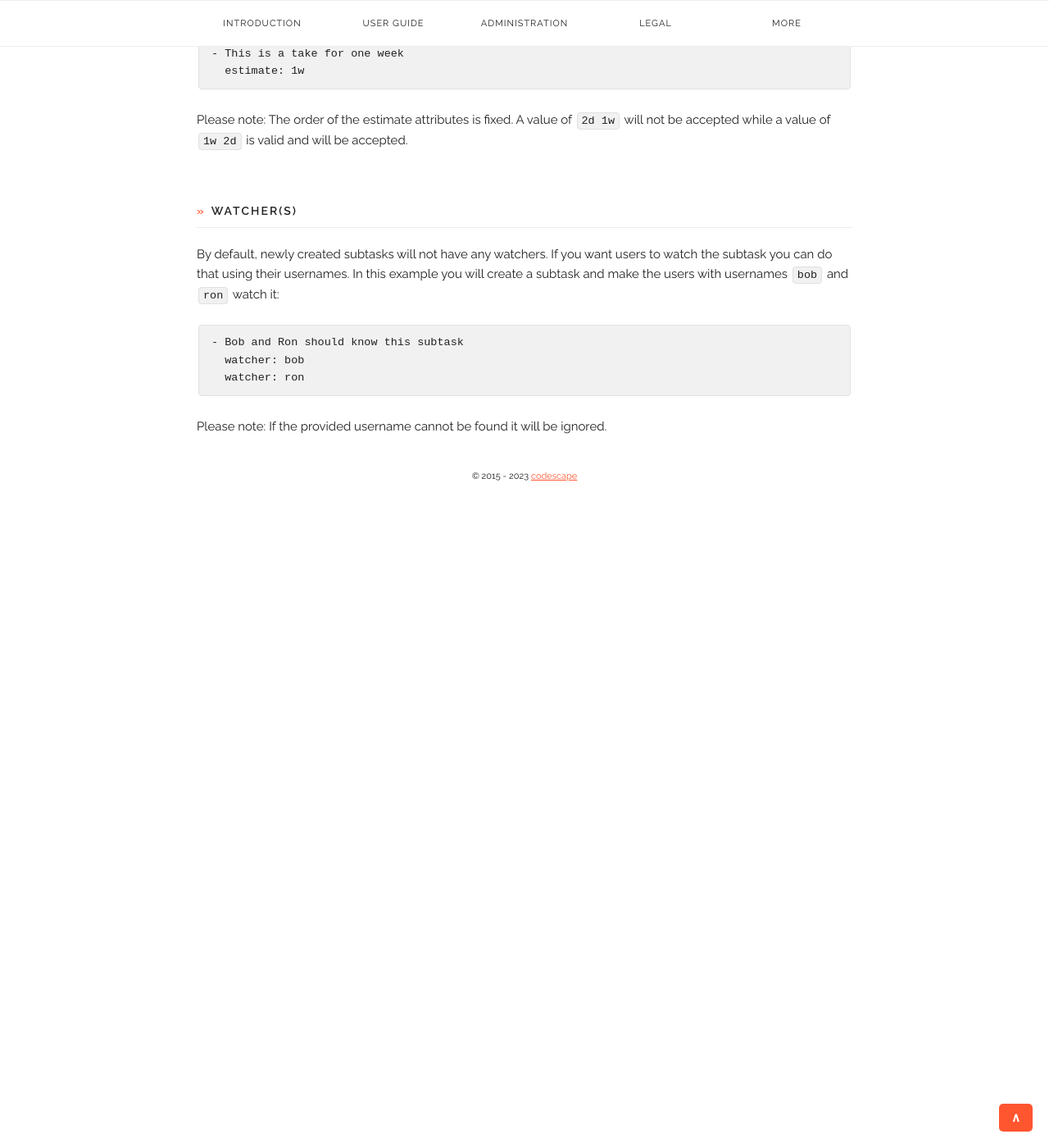
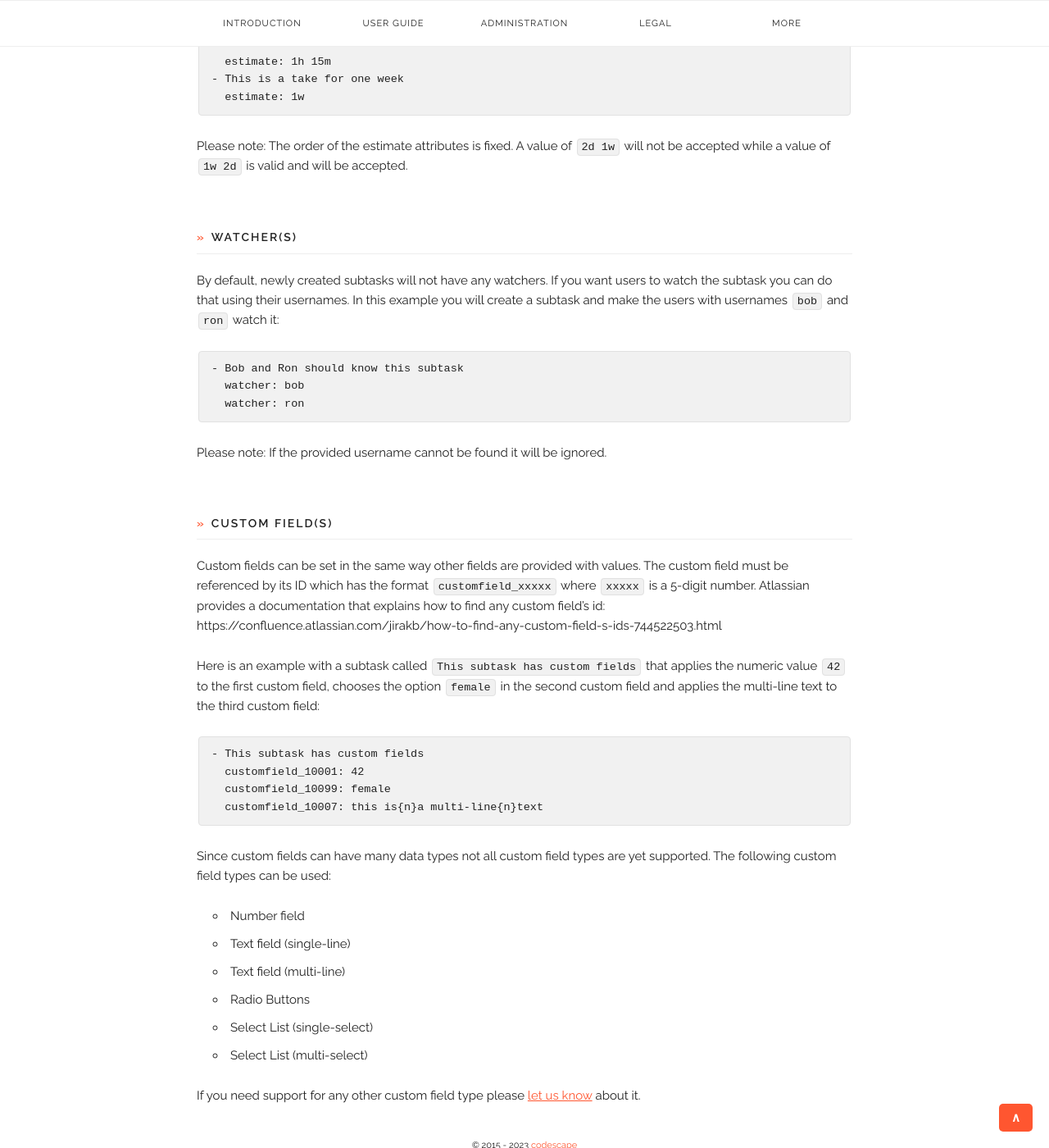
Before and after one commit to codescape/jira-multiple-subtasks, a Jekyll site: the page built from docs/syntax.md, in a window 1280 px wide and 1400 px high, scrolled down 4558 px. Shown: the whole window at 82% size. Built offline with Jekyll 4.4.1, drawn with Linux system fonts in a browser that asks for light colours; nearby versions of some CDN libraries; before the commit the page ends 5173 px from its top, so only the background shows below that.

Commit message:
feat: add documentation for custom field support (#50)

```diff
--- a/docs/syntax.md
+++ b/docs/syntax.md
@@ -159,3 +159,29 @@
       watcher: ron
 
 Please note: If the provided username cannot be found it will be ignored.
+
+#### Custom Field(s)
+
+Custom fields can be set in the same way other fields are provided with values.
+The custom field must be referenced by its ID which has the format `customfield_xxxxx` where `xxxxx` is a 5-digit number.
+Atlassian provides a documentation that explains how to find any custom field's id:
+https://confluence.atlassian.com/jirakb/how-to-find-any-custom-field-s-ids-744522503.html
+
+Here is an example with a subtask called `This subtask has custom fields` that applies the numeric value `42` to the first custom field, chooses the option `female` in the second custom field and applies the multi-line text to the third custom field:
+
+    - This subtask has custom fields
+      customfield_10001: 42
+      customfield_10099: female
+      customfield_10007: this is{n}a multi-line{n}text
+
+Since custom fields can have many data types not all custom field types are yet supported.
+The following custom field types can be used:
+
+* Number field
+* Text field (single-line)
+* Text field (multi-line)
+* Radio Buttons
+* Select List (single-select)
+* Select List (multi-select)
+
+If you need support for any other custom field type please [let us know](/support) about it.
```
Also changed, not shown: docs/changelog.md.
